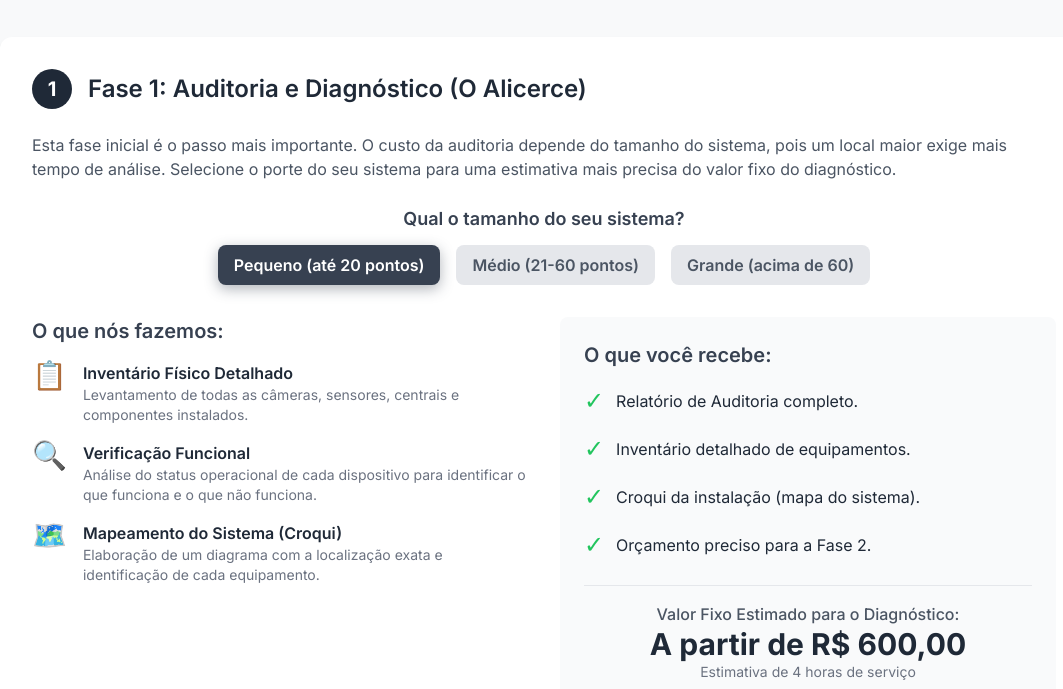
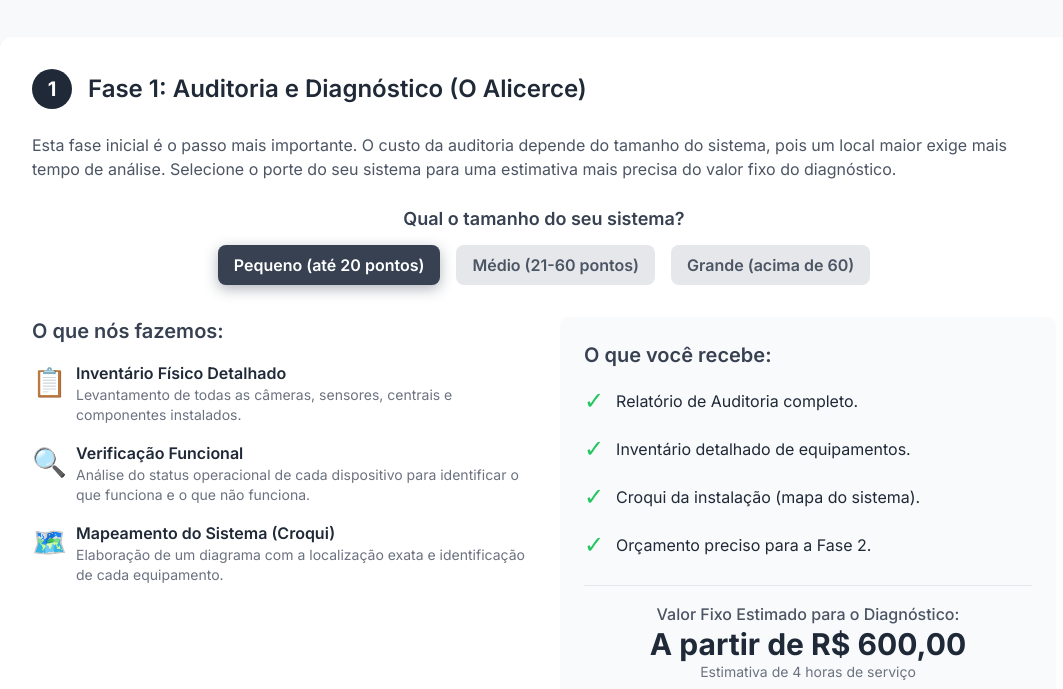
Before and after one commit to dinhow/cirss, a plain HTML site: page index.html in a window 1280 px wide. Shown: the part 111-800 px from the top of the page, without its empty margins (96-1159 px from the left). Drawn offline with nearby package versions, Linux system fonts and the light colour scheme.

Commit message:
Ajustado alinhamento dos ícones de emoji

```diff
--- a/index.html
+++ b/index.html
@@ -44,8 +44,10 @@
         }
         .icon-placeholder {
             font-size: 1.75rem;
-            color: #374151;
-            line-height: 1;
+            line-height: 1.5;
+            width: 2rem;
+            text-align: center;
+            flex-shrink: 0;
         }
         .chart-container {
             position: relative;
@@ -97,21 +99,21 @@
                         <h3 class="font-semibold text-xl mb-4 text-gray-700">O que nós fazemos:</h3>
                         <ul class="space-y-4">
                             <li class="flex items-start">
-                                <span class="icon-placeholder mr-4">📋</span>
+                                <span class="icon-placeholder mr-3">📋</span>
                                 <div>
                                     <h4 class="font-semibold">Inventário Físico Detalhado</h4>
                                     <p class="text-gray-500 text-sm">Levantamento de todas as câmeras, sensores, centrais e componentes instalados.</p>
                                 </div>
                             </li>
                             <li class="flex items-start">
-                                <span class="icon-placeholder mr-4">🔍</span>
+                                <span class="icon-placeholder mr-3">🔍</span>
                                 <div>
                                     <h4 class="font-semibold">Verificação Funcional</h4>
                                     <p class="text-gray-500 text-sm">Análise do status operacional de cada dispositivo para identificar o que funciona e o que não funciona.</p>
                                 </div>
                             </li>
                             <li class="flex items-start">
-                                <span class="icon-placeholder mr-4">🗺️</span>
+                                <span class="icon-placeholder mr-3">🗺️</span>
                                 <div>
                                     <h4 class="font-semibold">Mapeamento do Sistema (Croqui)</h4>
                                     <p class="text-gray-500 text-sm">Elaboração de um diagrama com a localização exata e identificação de cada equipamento.</p>
```
